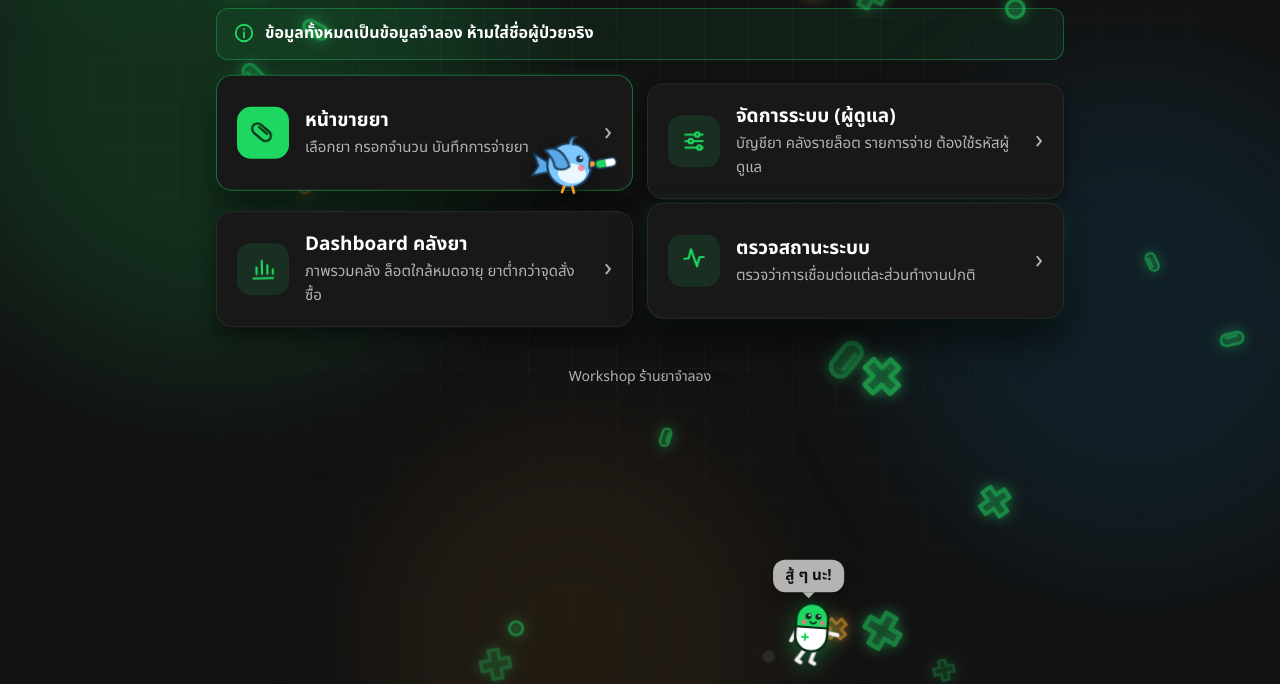
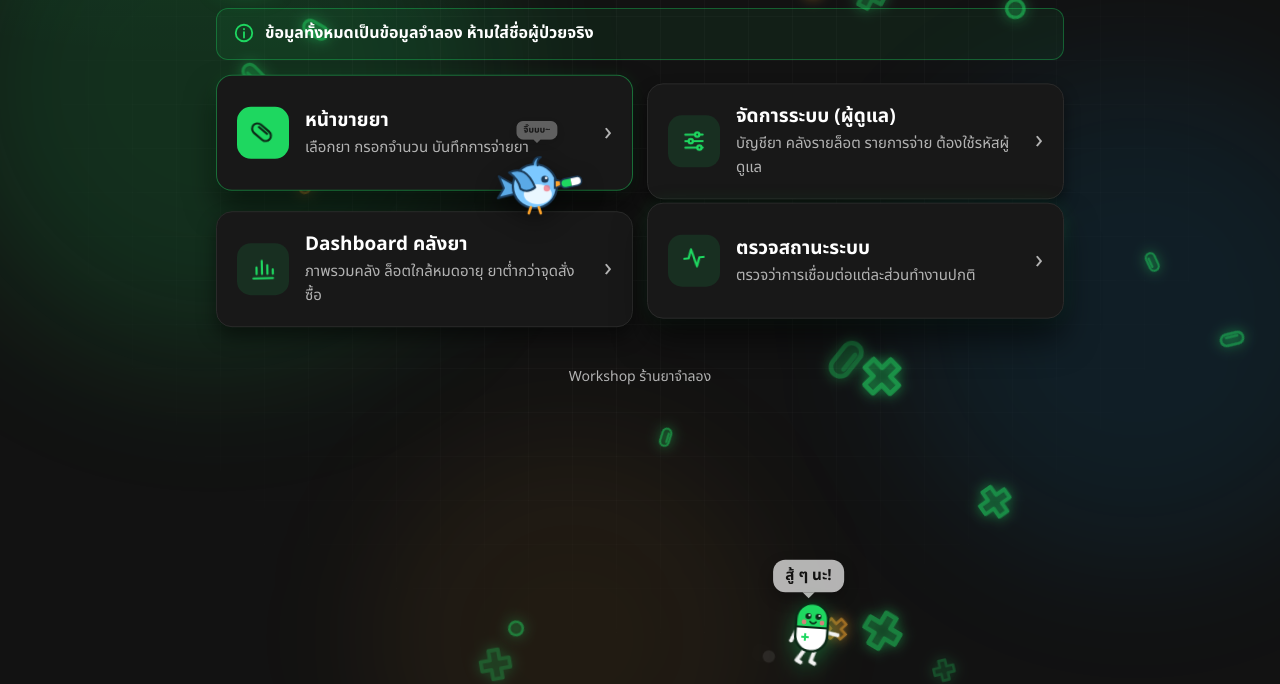
Before and after one commit to WARZEHA/MyStore, a plain HTML site: page index.html in a window 1280 px wide. Shown: the part 116-800 px from the top of the page. Drawn offline with Linux system fonts and the light colour scheme; no server answers; animation ran at ten frames a second.

Commit message:
นกน้อยบินไปเกาะการ์ดและร้องภาษานก
- บินโค้งไปเกาะขอบบนของการ์ดเมนู กล่องตัวเลข โลโก้ แถบข้อความ (สุ่ม) เกาะ 2–4 วินาที
- ตอนเกาะหุบปีก ผงกหัว หันเข้ากลางจอ ขยับตามการ์ดที่ลอย และร้อง "จิ๊บ ๆ!" "ทวีต ทวีต~" ฯลฯ
- ทุก 5 รอบบินออกนอกจอแล้วกลับมา ไม่บังการกด

Co-Authored-By: Claude Opus 5.5 <noreply@anthropic.com>

```diff
--- a/index.html
+++ b/index.html
@@ -206,22 +206,28 @@
   @keyframes dust { 0% { transform: translate(0, 0) scale(.6); opacity: .9; } 100% { transform: translate(-22px, -8px) scale(1.6); opacity: 0; } }
   @keyframes jump { 0% { transform: translateY(0); } 40% { transform: translateY(-46px) rotate(-12deg); } 100% { transform: translateY(0); } }
 
-  /* นกน้อยคาบยา บินไปกลับด้านบน (วาดเอง) ไม่บังการกด */
-  .bird { position: fixed; top: 70px; left: 0; z-index: 40; width: 92px; height: 72px; pointer-events: none;
-          animation: fly-x 22s linear infinite; }
-  .bird-y { width: 100%; height: 100%; animation: fly-y 6s ease-in-out infinite alternate; }
-  .bird-face { width: 100%; height: 100%; animation: turn 22s linear infinite; }
-  .bird-bob { width: 100%; height: 100%; animation: bird-bob .45s ease-in-out infinite alternate; }
+  /* นกน้อยคาบยา (วาดเอง) บินไปเกาะการ์ดต่าง ๆ และร้องภาษานก ตำแหน่งคุมด้วย JavaScript ไม่บังการกด */
+  .bird { position: fixed; top: 0; left: 0; z-index: 40; width: 92px; height: 72px; pointer-events: none;
+          transform: translate(-140px, 60px); will-change: transform; }
+  .bird-face { width: 100%; height: 100%; transition: transform .25s; }
+  .bird-bob { width: 100%; height: 100%; animation: bird-bob .45s ease-in-out infinite alternate; transform-origin: 50% 90%; }
   .bird svg { width: 100%; height: 100%; overflow: visible; filter: drop-shadow(0 8px 12px rgba(0, 0, 0, .45)); }
   .wing { transform-box: fill-box; transform-origin: 85% 80%; animation: flap .22s ease-in-out infinite alternate; }
-  @keyframes fly-x {
-    0%   { transform: translateX(-120px); }
-    50%  { transform: translateX(calc(100vw + 20px)); }
-    100% { transform: translateX(-120px); }
+  /* ตอนเกาะ: หุบปีก ผงกหัวช้า ๆ */
+  .bird.perched .wing { animation: none; transform: rotate(14deg); }
+  .bird.perched .bird-bob { animation: perch-bob 1.4s ease-in-out infinite; }
+  .bird.landing .bird-bob { animation: land .35s ease-out; }
+  .bird .bubble { bottom: 74px; }
+  .bird.talk .bubble { opacity: 1; transform: translateX(-50%) scale(1); }
+  @keyframes bird-bob { from { transform: translateY(0) rotate(-4deg); } to { transform: translateY(-6px) rotate(4deg); } }
+  @keyframes flap { from { transform: rotate(-30deg); } to { transform: rotate(24deg); } }
+  @keyframes perch-bob {
+    0%, 60%, 100% { transform: rotate(0); }
+    70% { transform: rotate(8deg) translateY(1px); }
+    80% { transform: rotate(0); }
+    88% { transform: rotate(6deg) translateY(1px); }
   }
-  @keyframes fly-y { from { transform: translateY(0); } to { transform: translateY(190px); } }
-  @keyframes bird-bob { from { transform: translateY(0) rotate(-3deg); } to { transform: translateY(-6px) rotate(3deg); } }
-  @keyframes flap { from { transform: rotate(-28deg); } to { transform: rotate(22deg); } }
+  @keyframes land { 0% { transform: scale(1.06, .9) translateY(3px); } 100% { transform: scale(1); } }
 
   /* กล่องคำพูดเด้งขึ้นเอง */
   .bubble { transform: translateX(-50%) scale(.6); transition: opacity .25s, transform .3s cubic-bezier(.3, 1.6, .5, 1); }
@@ -263,8 +269,9 @@
 </main>
 
 <!-- นกน้อยคาบยา (ตกแต่ง) -->
-<div class="bird" aria-hidden="true">
-  <div class="bird-y"><div class="bird-face"><div class="bird-bob">
+<div class="bird" id="bird" aria-hidden="true">
+  <div class="bubble" id="bird-bubble"></div>
+  <div class="bird-face"><div class="bird-bob">
     <svg viewBox="0 0 92 72">
       <!-- หาง -->
       <path d="M26 38 L8 28 L13 40 L7 50 L27 45 Z" fill="#5aa9e6" stroke="#1b3a57" stroke-width="2" stroke-linejoin="round"/>
@@ -289,7 +296,7 @@
         <rect x="0" y="-4.5" width="21" height="9" rx="4.5" fill="none" stroke="#1b3a57" stroke-width="1.6"/>
       </g>
     </svg>
-  </div></div></div>
+  </div></div>
 </div>
 
 <!-- มาสคอตแคปซูลยา (ตกแต่ง) พูดเองเป็นระยะ กดแล้วกระโดด -->
@@ -433,6 +440,84 @@
     spot.style.setProperty('--my', e.clientY + 'px');
   }, { passive: true });
 
+  // นกน้อย: บินโค้งไปเกาะขอบบนของการ์ด/กล่อง เกาะ 2–4 วินาที ร้องภาษานก แล้วบินต่อ
+  // ตอนเกาะจะขยับตามการ์ดที่ลอยอยู่ทุกเฟรม ทุก 5 รอบบินออกนอกจอแล้วกลับมา
+  (function birdBrain() {
+    const bird = document.getElementById('bird');
+    const face = bird.querySelector('.bird-face');
+    const bub = document.getElementById('bird-bubble');
+    const CHIRPS = ['จิ๊บ ๆ!', 'ทวีต ทวีต~', 'จิ๊บจิ๊บ ♪', 'ชิริ๊ป!', 'ทวิ๊ด~', 'จิ๊บ? จิ๊บ!', '♪ ทวีต ♪', 'จิ๊บบบ~', 'ปิ๊ป ปิ๊ป!'];
+    const W = 92, FEET = 63;           // ความกว้างนก และระยะจากหัวถึงเท้า (px)
+    let x = -140, y = 60, facing = 1, trips = 0, last = null, chirpTimer = null;
+
+    const perchSpots = () => [...document.querySelectorAll('#menu .btn, .stat, .logo, .notice')];
+    function perchPoint(el, frac) {
+      const r = el.getBoundingClientRect();
+      return { x: r.left + frac * r.width - W / 2, y: r.top - FEET };
+    }
+    function place() {
+      bird.style.transform = 'translate(' + x.toFixed(1) + 'px,' + y.toFixed(1) + 'px)';
+      face.style.transform = 'scaleX(' + facing + ')';
+    }
+    function chirp() {
+      bub.textContent = CHIRPS[Math.floor(Math.random() * CHIRPS.length)];
+      bird.classList.add('talk');
+      clearTimeout(chirpTimer);
+      chirpTimer = setTimeout(() => bird.classList.remove('talk'), 1900);
+    }
+    function flyTo(getEnd, done) {
+      bird.classList.remove('perched', 'landing');
+      const sx = x, sy = y, e0 = getEnd();
+      const dist = Math.hypot(e0.x - sx, e0.y - sy);
+      const dur = Math.max(900, dist / 0.33);
+      const lift = Math.min(170, 40 + dist * 0.25);     // ความสูงของวงโค้ง
+      const t0 = performance.now();
+      (function step(now) {
+        const t = Math.min(1, (now - t0) / dur);
+        const k = t < .5 ? 2 * t * t : 1 - Math.pow(-2 * t + 2, 2) / 2;   // ease in-out
+        const e = getEnd();                               // ปลายทางขยับได้ (การ์ดลอย)
+        const cx = (sx + e.x) / 2, cy = Math.min(sy, e.y) - lift, u = 1 - k;
+        const nx = u * u * sx + 2 * u * k * cx + k * k * e.x;
+        const ny = u * u * sy + 2 * u * k * cy + k * k * e.y;
+        if (Math.abs(nx - x) > 0.4) facing = nx > x ? 1 : -1;
+        x = nx; y = ny; place();
+        if (t < 1) requestAnimationFrame(step); else done();
+      })(t0);
+    }
+    function perch(el, frac, ms, done) {
+      bird.classList.add('perched', 'landing');
+      setTimeout(() => bird.classList.remove('landing'), 360);
+      facing = perchPoint(el, frac).x + W / 2 < innerWidth / 2 ? 1 : -1;   // หันเข้ากลางจอ
+      setTimeout(chirp, 250);
+      if (ms > 3200) setTimeout(chirp, 2300);              // เกาะนานร้องสองครั้ง
+      const t0 = performance.now();
+      (function step(now) {
+        const p = perchPoint(el, frac);
+        x = p.x; y = p.y; place();
+        if (now - t0 < ms) requestAnimationFrame(step); else done();
+      })(t0);
+    }
+    function next() {
+      trips++;
+      if (trips % 5 === 0) {                             // บินออกนอกจอแล้วกลับมา
+        const off = { x: Math.random() < .5 ? -150 : innerWidth + 60, y: 30 + Math.random() * 140 };
+        flyTo(() => off, () => setTimeout(next, 1500));
+        return;
+      }
+      const all = perchSpots();
+      const seen = all.filter((el) => {
+        const r = el.getBoundingClientRect();
+        return el !== last && r.top > 80 && r.top < innerHeight - 20;
+      });
+      const el = seen[Math.floor(Math.random() * seen.length)] || all[0];
+      last = el;
+      const frac = .2 + Math.random() * .6;
+      flyTo(() => perchPoint(el, frac), () => perch(el, frac, 2200 + Math.random() * 2000, next));
+    }
+    place();
+    setTimeout(next, 700);
+  })();
+
   // มาสคอต: พูดเองเป็นระยะ (แสดง 3.5 วินาที เว้น 1.5 วินาที วนข้อความ) กดแล้วกระโดดและพูดทันที
   // ข้อความคงที่ ใส่ด้วย textContent
   const SAYINGS = ['สวัสดี!', 'สู้ ๆ นะ!', 'อย่าลืมดื่มน้ำ!', 'ยาพร้อมขายแล้ว!', 'กินยาให้ตรงเวลานะ',
```
